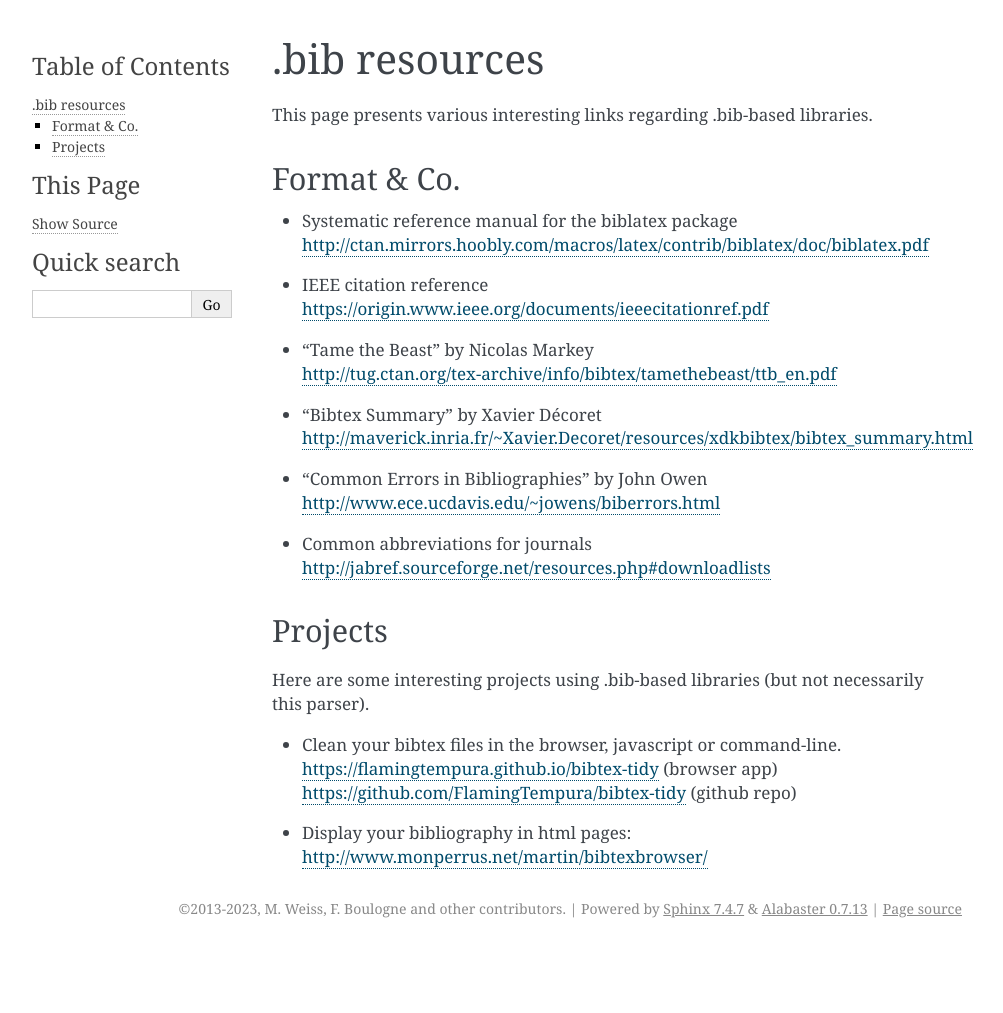
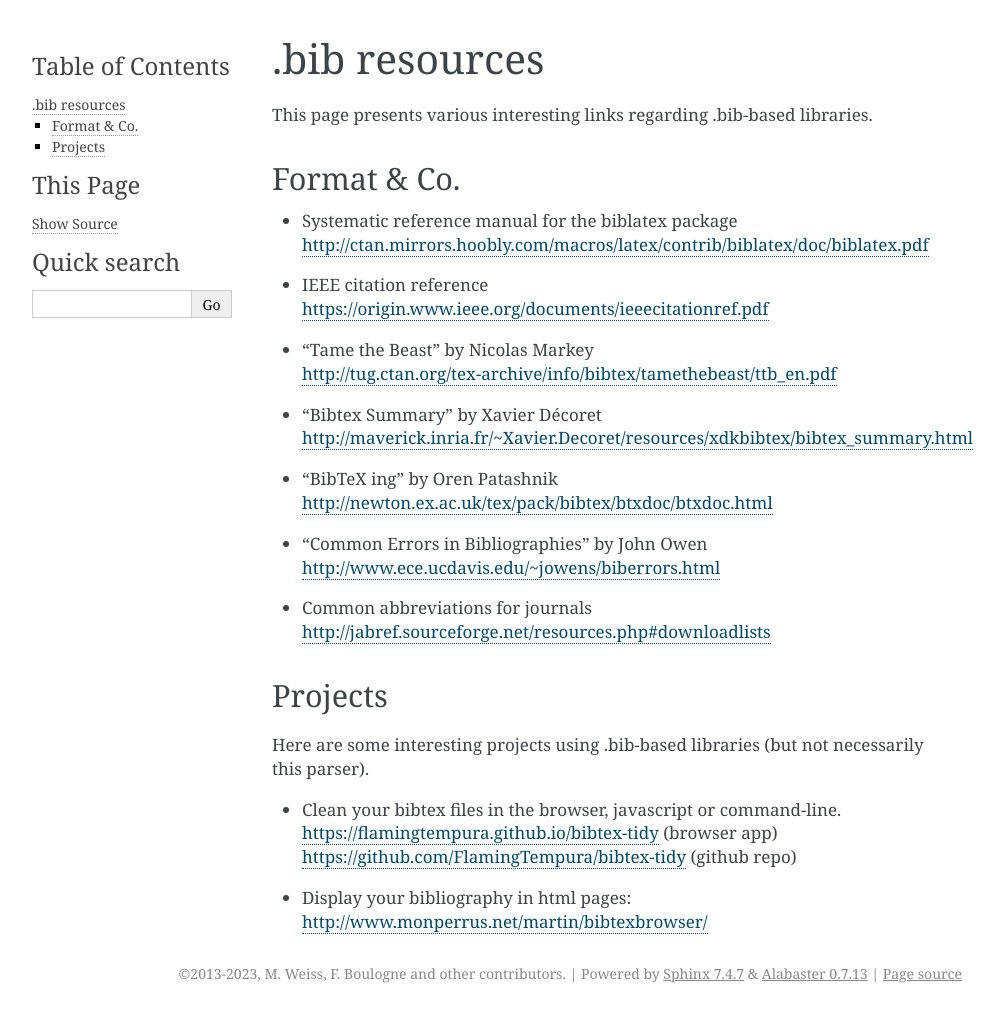
Before and after one commit to sciunto-org/python-bibtexparser, a Sphinx documentation site: the page built from docs/source/bibtex_conv.rst, in a window 1280 px wide. Shown: the whole page, without its empty margins (148-1151 px from the left). Built offline with Sphinx 7.4.7, drawn with Linux system fonts in a browser that asks for light colours; before the commit the page ends 948 px from its top, so only the background shows below that.

Commit message:
Update bibtex_conv.rst

```diff
--- a/docs/source/bibtex_conv.rst
+++ b/docs/source/bibtex_conv.rst
@@ -15,6 +15,8 @@ Format & Co.
   | http://tug.ctan.org/tex-archive/info/bibtex/tamethebeast/ttb_en.pdf
 * | "Bibtex Summary" by Xavier Décoret
   | http://maverick.inria.fr/~Xavier.Decoret/resources/xdkbibtex/bibtex_summary.html
+* | "BibTeX ing" by Oren Patashnik
+  | http://newton.ex.ac.uk/tex/pack/bibtex/btxdoc/btxdoc.html
 * | "Common Errors in Bibliographies" by John Owen
   | http://www.ece.ucdavis.edu/~jowens/biberrors.html
 * | Common abbreviations for journals
```
